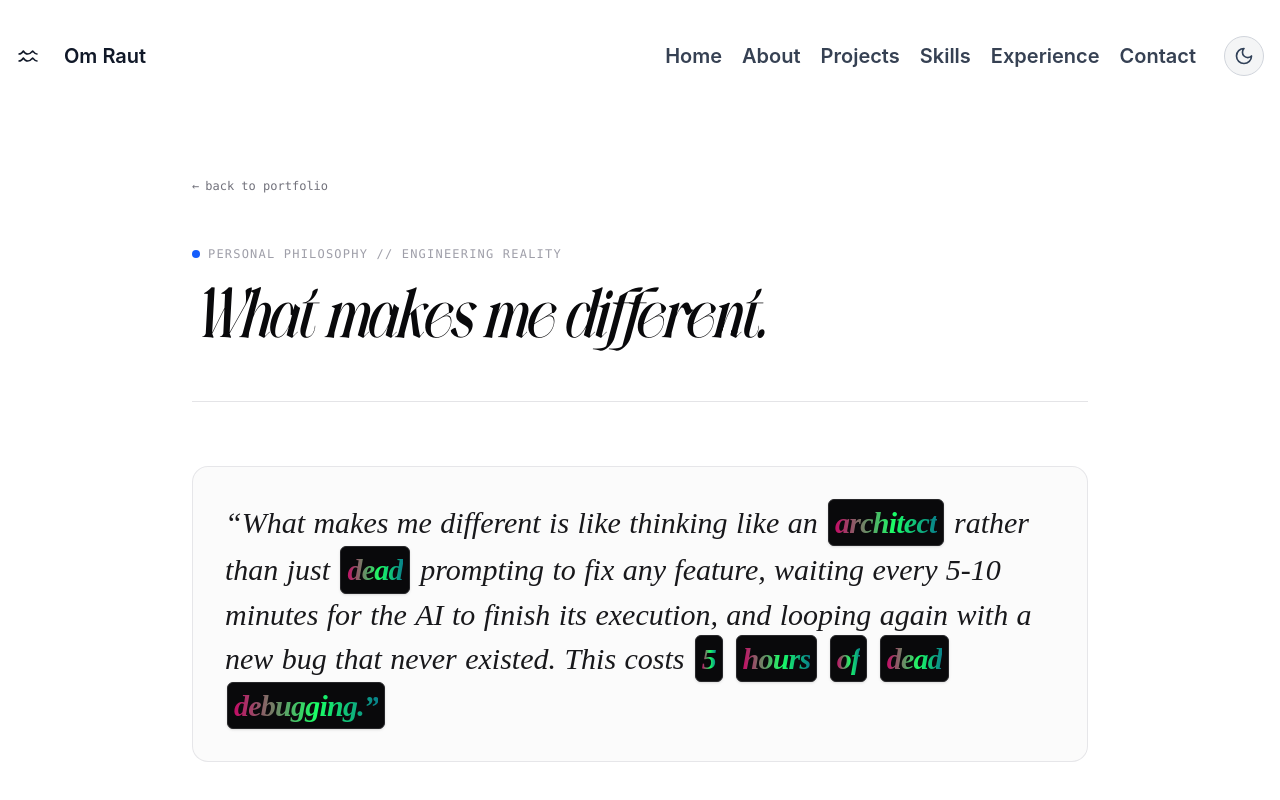
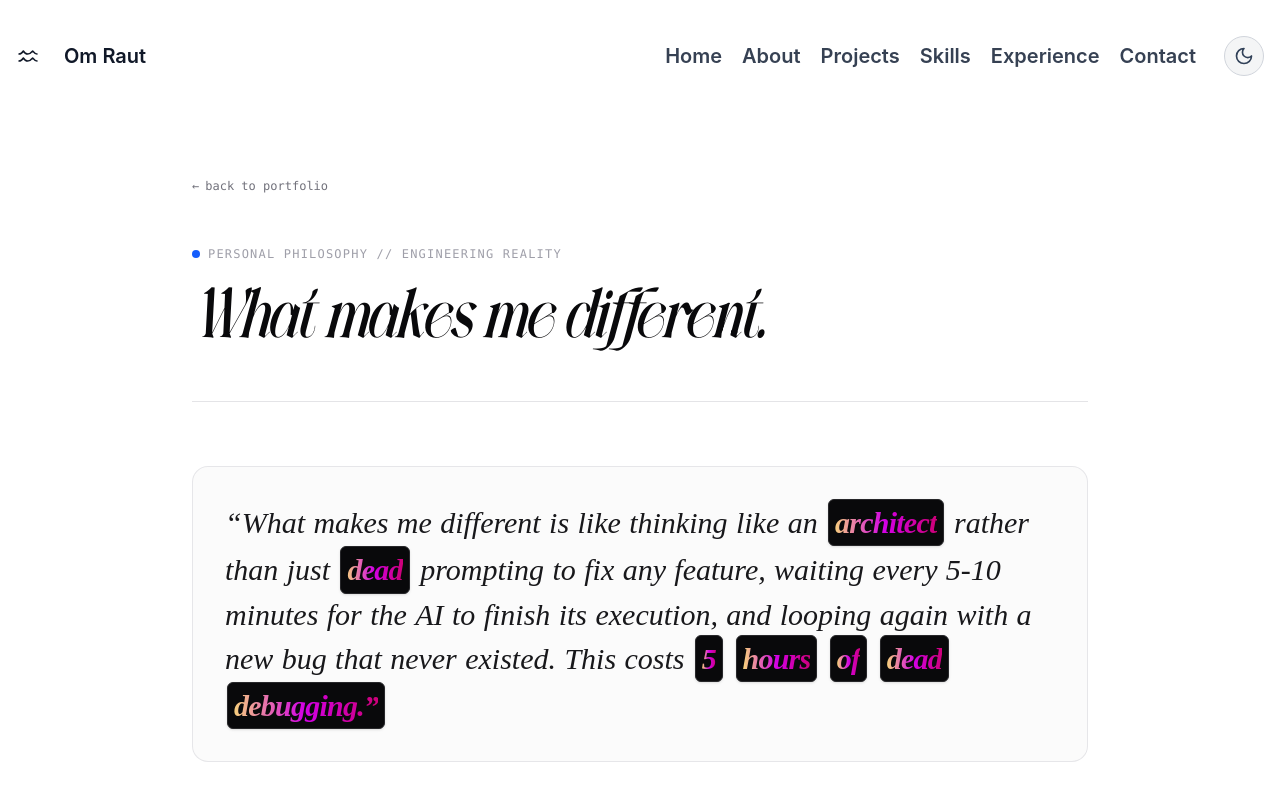
Before and after one commit to rxut-04/portfolioo, a React (Vite) app: page /different in a window 1280 px wide. Shown: the top 800 px of the page. Built offline with nearby package versions, Linux system fonts and the light colour scheme; a web font is replaced by a local one.

Commit message:
style: slow down text gradient animation to smooth 14s ease-in-out

```diff
--- a/src/components/ui/gradient-text.tsx
+++ b/src/components/ui/gradient-text.tsx
@@ -21,12 +21,12 @@ function GradientText({
   return (
     <MotionComponent
       className={cn(
-        "relative inline-flex items-center align-baseline rounded-md px-1.5 py-0.5 mx-0.5 bg-zinc-950 dark:bg-zinc-900 border border-zinc-800 shadow-sm select-text",
+        "relative inline-flex items-center align-baseline overflow-hidden rounded-md px-1.5 py-0.5 mx-0.5 bg-zinc-950 dark:bg-zinc-900 border border-zinc-800 shadow-sm select-text",
         className,
       )}
       {...props}
     >
-      <span className="font-bold tracking-tight bg-clip-text text-transparent bg-[linear-gradient(90deg,hsl(var(--color-1)),hsl(var(--color-2)),hsl(var(--color-3)),hsl(var(--color-4)),hsl(var(--color-5)),hsl(var(--color-1)))] bg-[length:300%_100%] animate-[gradient-text-shift_6s_linear_infinite]">
+      <span className="font-bold tracking-tight bg-clip-text text-transparent bg-[linear-gradient(90deg,hsl(var(--color-1)),hsl(var(--color-2)),hsl(var(--color-3)),hsl(var(--color-4)),hsl(var(--color-5)),hsl(var(--color-1)))] bg-[length:300%_100%] animate-[gradient-text-shift_14s_ease-in-out_infinite]">
         {children}
       </span>
     </MotionComponent>
```
